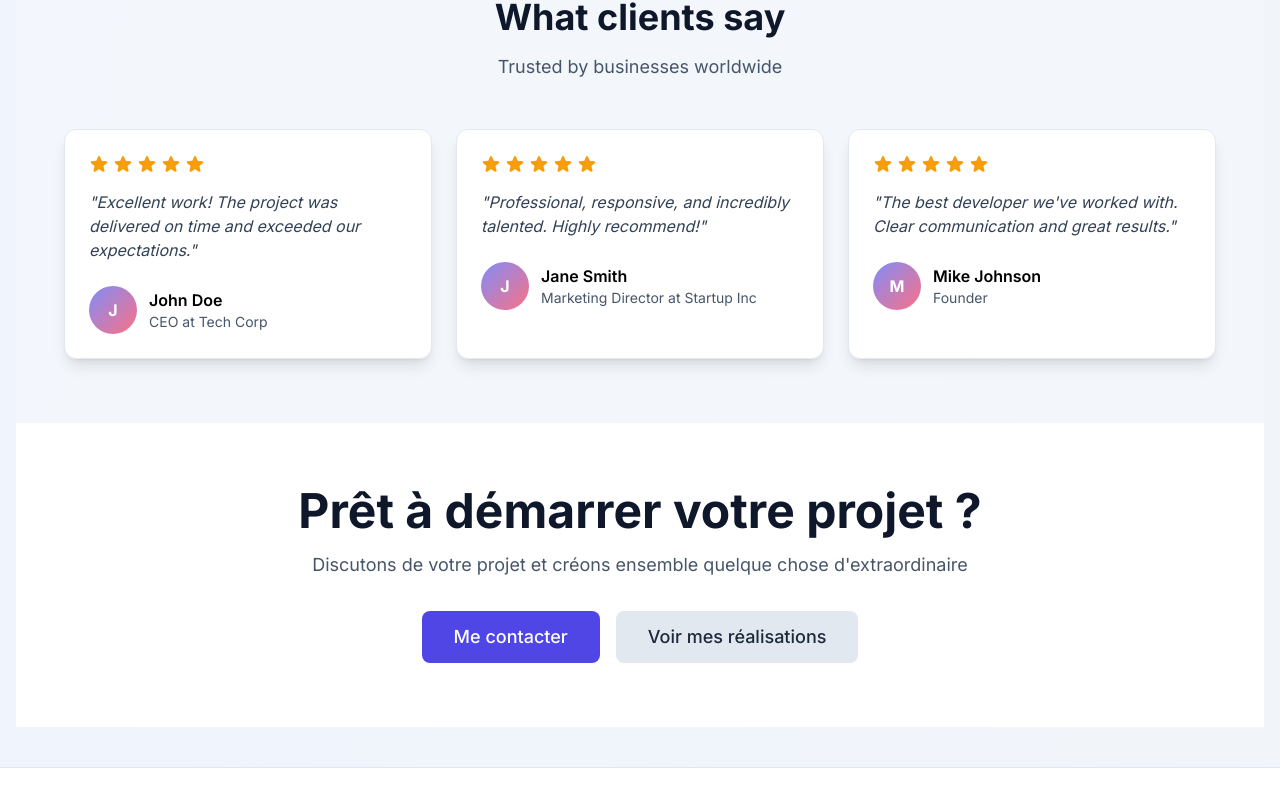
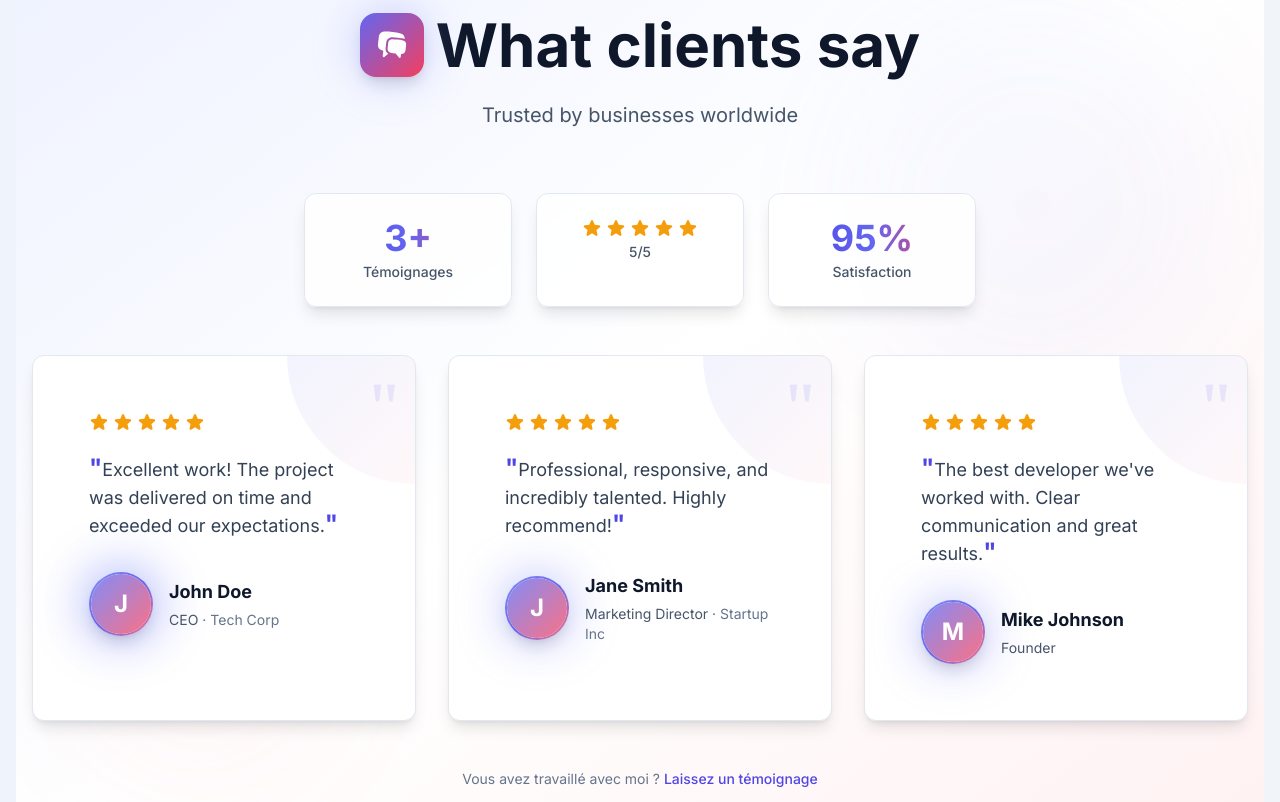
Before and after one commit to azerty-78/Ben-Djibril, a React (Vite) app: page / in a window 1280 px wide. Shown: the part 6018-6820 px from the top of the page. Built offline with nearby package versions, Linux system fonts and the light colour scheme; no server answers.

Commit message:
feat: revamp TestimonialsSection and TestimonialCard with enhanced layout, new statistics display, improved animations, and a call-to-action for better user engagement

```diff
--- a/src/components/sections/TestimonialsSection.tsx
+++ b/src/components/sections/TestimonialsSection.tsx
@@ -2,25 +2,106 @@ import { useTranslation } from 'react-i18next'
 import TestimonialCard from '../ui/TestimonialCard'
 import { motion } from 'framer-motion'
 import { mockTestimonials } from '../../data/mockData'
+import { ChatBubbleLeftRightIcon, StarIcon } from '@heroicons/react/24/solid'
 
 function TestimonialsSection() {
   const { t } = useTranslation()
 
+  const stats = {
+    total: mockTestimonials.length,
+    averageRating: 5,
+    satisfaction: 95
+  }
+
   return (
-    <section className="py-16 bg-secondary-50/50 dark:bg-secondary-900/30">
-      <div className="container mx-auto px-4">
+    <section className="py-16 md:py-20 bg-gradient-to-br from-primary-50 via-white to-accent-50 dark:from-secondary-900 dark:via-secondary-800 dark:to-secondary-900 relative overflow-hidden">
+      {/* Background decoration */}
+      <div className="absolute inset-0 opacity-5 dark:opacity-10">
+        <div className="absolute top-20 right-10 w-96 h-96 bg-primary-400 rounded-full blur-3xl" />
+        <div className="absolute bottom-20 left-10 w-72 h-72 bg-accent-400 rounded-full blur-3xl" />
+      </div>
+
+      <div className="container mx-auto px-4 relative">
+        {/* Header */}
         <motion.div
           initial={{ opacity: 0, y: 20 }}
           whileInView={{ opacity: 1, y: 0 }}
           viewport={{ once: true }}
           transition={{ duration: 0.6 }}
-          className="text-center mb-12"
+          className="text-center mb-12 md:mb-16"
         >
-          <h2 className="text-4xl font-bold mb-4 text-secondary-900 dark:text-white">{t('testimonials.title')}</h2>
-          <p className="text-lg text-secondary-600 dark:text-secondary-300">{t('testimonials.subtitle')}</p>
+          <motion.div
+            initial={{ scale: 0 }}
+            whileInView={{ scale: 1 }}
+            viewport={{ once: true }}
+            transition={{ duration: 0.5, type: "spring", stiffness: 200 }}
+            className="flex items-center justify-center gap-3 mb-6"
+          >
+            <div className="relative">
+              <div className="absolute inset-0 bg-primary-400 rounded-full blur-xl opacity-50" />
+              <div className="relative w-16 h-16 bg-gradient-to-br from-primary-500 to-accent-500 rounded-2xl flex items-center justify-center shadow-lg">
+                <motion.div
+                  animate={{ rotate: [0, 10, -10, 0] }}
+                  transition={{ duration: 4, repeat: Infinity, repeatDelay: 2 }}
+                >
+                  <ChatBubbleLeftRightIcon className="w-8 h-8 text-white" />
+                </motion.div>
+              </div>
+            </div>
+            <h2 className="text-4xl md:text-5xl lg:text-6xl font-bold text-secondary-900 dark:text-white">
+              {t('testimonials.title')}
+            </h2>
+          </motion.div>
+          <p className="text-lg md:text-xl text-secondary-600 dark:text-secondary-300 max-w-2xl mx-auto">
+            {t('testimonials.subtitle')}
+          </p>
         </motion.div>
 
-        <div className="grid md:grid-cols-3 gap-6 max-w-6xl mx-auto">
+        {/* Stats Cards */}
+        <motion.div
+          initial={{ opacity: 0, y: 20 }}
+          whileInView={{ opacity: 1, y: 0 }}
+          viewport={{ once: true }}
+          transition={{ duration: 0.6, delay: 0.2 }}
+          className="grid grid-cols-3 gap-4 md:gap-6 max-w-2xl mx-auto mb-12"
+        >
+          <motion.div
+            whileHover={{ scale: 1.05, y: -5 }}
+            className="card text-center p-4 md:p-6 bg-white/80 dark:bg-secondary-800/80 backdrop-blur-sm border border-secondary-200 dark:border-secondary-700"
+          >
+            <div className="text-3xl md:text-4xl font-bold gradient-text mb-1">{stats.total}+</div>
+            <div className="text-xs md:text-sm text-secondary-600 dark:text-secondary-400 font-medium">
+              Témoignages
+            </div>
+          </motion.div>
+
+          <motion.div
+            whileHover={{ scale: 1.05, y: -5 }}
+            className="card text-center p-4 md:p-6 bg-white/80 dark:bg-secondary-800/80 backdrop-blur-sm border border-secondary-200 dark:border-secondary-700"
+          >
+            <div className="flex items-center justify-center gap-1 mb-1">
+              {[...Array(5)].map((_, i) => (
+                <StarIcon key={i} className="w-5 h-5 text-warning-500" />
+              ))}
+            </div>
+            <div className="text-xs md:text-sm text-secondary-600 dark:text-secondary-400 font-medium">
+              {stats.averageRating}/5
+            </div>
+          </motion.div>
+
+          <motion.div
+            whileHover={{ scale: 1.05, y: -5 }}
+            className="card text-center p-4 md:p-6 bg-white/80 dark:bg-secondary-800/80 backdrop-blur-sm border border-secondary-200 dark:border-secondary-700"
+          >
+            <div className="text-3xl md:text-4xl font-bold gradient-text mb-1">{stats.satisfaction}%</div>
+            <div className="text-xs md:text-sm text-secondary-600 dark:text-secondary-400 font-medium">
+              Satisfaction
+            </div>
+          </motion.div>
+        </motion.div>
+
+        {/* Testimonials Grid */}
+        <div className="grid md:grid-cols-2 lg:grid-cols-3 gap-6 lg:gap-8 max-w-7xl mx-auto">
           {mockTestimonials.map((testimonial, index) => (
             <TestimonialCard
               key={index}
@@ -29,9 +110,23 @@ function TestimonialsSection() {
               company={testimonial.company}
               content={testimonial.content}
               rating={testimonial.rating}
+              index={index}
             />
           ))}
         </div>
+
+        {/* CTA */}
+        <motion.div
+          initial={{ opacity: 0, y: 20 }}
+          whileInView={{ opacity: 1, y: 0 }}
+          viewport={{ once: true }}
+          transition={{ duration: 0.6, delay: 0.4 }}
+          className="text-center mt-12"
+        >
+          <p className="text-sm text-secondary-500 dark:text-secondary-400">
+            Vous avez travaillé avec moi ? <span className="text-primary-600 dark:text-primary-400 font-medium cursor-pointer hover:underline">Laissez un témoignage</span>
+          </p>
+        </motion.div>
       </div>
     </section>
   )
--- a/src/components/ui/TestimonialCard.tsx
+++ b/src/components/ui/TestimonialCard.tsx
@@ -8,41 +8,144 @@ type TestimonialCardProps = {
   image?: string
   content: string
   rating: number
+  index?: number
 }
 
-function TestimonialCard({ name, role, company, image, content, rating }: TestimonialCardProps) {
+function TestimonialCard({ name, role, company, image, content, rating, index = 0 }: TestimonialCardProps) {
   return (
     <motion.div
-      initial={{ opacity: 0, y: 20 }}
+      initial={{ opacity: 0, y: 30 }}
       whileInView={{ opacity: 1, y: 0 }}
       viewport={{ once: true }}
-      transition={{ duration: 0.5 }}
-      className="card"
+      transition={{
+        duration: 0.6,
+        delay: index * 0.15,
+        type: "spring",
+        stiffness: 100
+      }}
+      whileHover={{ y: -8, scale: 1.02 }}
+      className="card relative overflow-hidden group cursor-pointer"
     >
-      <div className="flex items-center gap-1 mb-4">
-        {[...Array(5)].map((_, i) => (
-          <StarIcon
-            key={i}
-            className={`w-5 h-5 ${i < rating ? 'text-warning-500' : 'text-secondary-300 dark:text-secondary-700'}`}
-          />
-        ))}
+      {/* Gradient background on hover */}
+      <div className="absolute inset-0 opacity-0 group-hover:opacity-100 transition-opacity duration-300 bg-gradient-to-br from-primary-500/10 to-accent-500/10" />
+
+      {/* Decorative corner */}
+      <div className="absolute top-0 right-0 w-32 h-32 bg-gradient-to-br from-primary-400/20 to-accent-400/10 rounded-bl-full opacity-50" />
+
+      {/* Quote icon */}
+      <div className="absolute top-4 right-4 opacity-10 group-hover:opacity-20 transition-opacity">
+        <div className="text-6xl md:text-7xl font-serif text-primary-600 dark:text-primary-400">
+          "
+        </div>
       </div>
 
-      <p className="text-secondary-700 dark:text-secondary-300 mb-6 italic">"{content}"</p>
+      <div className="relative p-6 md:p-8">
+        {/* Rating */}
+        <motion.div
+          initial={{ scale: 0 }}
+          whileInView={{ scale: 1 }}
+          viewport={{ once: true }}
+          transition={{ delay: index * 0.15 + 0.2, type: "spring" }}
+          className="flex items-center gap-1 mb-6"
+        >
+          {[...Array(5)].map((_, i) => (
+            <motion.div
+              key={i}
+              initial={{ scale: 0, rotate: -180 }}
+              whileInView={{ scale: 1, rotate: 0 }}
+              viewport={{ once: true }}
+              transition={{
+                delay: index * 0.15 + 0.2 + i * 0.1,
+                type: "spring",
+                stiffness: 200
+              }}
+            >
+              <StarIcon
+                className={`w-5 h-5 transition-colors ${
+                  i < rating
+                    ? 'text-warning-500 fill-warning-500'
+                    : 'text-secondary-300 dark:text-secondary-700'
+                }`}
+              />
+            </motion.div>
+          ))}
+        </motion.div>
 
-      <div className="flex items-center gap-3">
-        <div className="w-12 h-12 rounded-full bg-gradient-to-br from-primary-400 to-accent-400 flex items-center justify-center text-white font-bold">
-          {image ? (
-            <img src={image} alt={name} className="w-full h-full rounded-full object-cover" />
-          ) : (
-            name.charAt(0)
-          )}
-        </div>
-        <div>
-          <div className="font-semibold">{name}</div>
-          <div className="text-sm text-secondary-600 dark:text-secondary-400">
-            {role}
-            {company && ` at ${company}`}
+        {/* Content */}
+        <motion.p
+          initial={{ opacity: 0 }}
+          whileInView={{ opacity: 1 }}
+          viewport={{ once: true }}
+          transition={{ delay: index * 0.15 + 0.3 }}
+          className="text-secondary-700 dark:text-secondary-300 mb-8 leading-relaxed text-base md:text-lg relative z-10"
+        >
+          <span className="text-primary-600 dark:text-primary-400 text-2xl font-bold leading-none">"</span>
+          {content}
+          <span className="text-primary-600 dark:text-primary-400 text-2xl font-bold leading-none">"</span>
+        </motion.p>
+
+        {/* Author */}
+        <div className="flex items-center gap-4 relative z-10">
+          <motion.div
+            initial={{ scale: 0 }}
+            whileInView={{ scale: 1 }}
+            viewport={{ once: true }}
+            transition={{ delay: index * 0.15 + 0.4, type: "spring" }}
+            className="relative flex-shrink-0"
+          >
+            <div className="w-14 h-14 md:w-16 md:h-16 rounded-full bg-gradient-to-br from-primary-400 via-primary-500 to-accent-400 p-0.5 shadow-lg">
+              <div className="w-full h-full rounded-full bg-white dark:bg-secondary-800 flex items-center justify-center">
+                {image ? (
+                  <img
+                    src={image}
+                    alt={name}
+                    className="w-full h-full rounded-full object-cover"
+                  />
+                ) : (
+                  <div className="w-full h-full rounded-full bg-gradient-to-br from-primary-400 to-accent-400 flex items-center justify-center text-white text-xl md:text-2xl font-bold">
+                    {name.charAt(0).toUpperCase()}
+                  </div>
+                )}
+              </div>
+            </div>
+            <motion.div
+              animate={{
+                scale: [1, 1.1, 1],
+                opacity: [0.5, 0.8, 0.5]
+              }}
+              transition={{
+                duration: 2,
+                repeat: Infinity,
+                delay: index * 0.5
+              }}
+              className="absolute inset-0 rounded-full bg-primary-400 blur-xl -z-10"
+            />
+          </motion.div>
+
+          <div className="flex-1 min-w-0">
+            <motion.h4
+              initial={{ opacity: 0, x: -10 }}
+              whileInView={{ opacity: 1, x: 0 }}
+              viewport={{ once: true }}
+              transition={{ delay: index * 0.15 + 0.5 }}
+              className="font-bold text-lg text-secondary-900 dark:text-white mb-1"
+            >
+              {name}
+            </motion.h4>
+            <motion.p
+              initial={{ opacity: 0, x: -10 }}
+              whileInView={{ opacity: 1, x: 0 }}
+              viewport={{ once: true }}
+              transition={{ delay: index * 0.15 + 0.6 }}
+              className="text-sm text-secondary-600 dark:text-secondary-400"
+            >
+              {role}
+              {company && (
+                <span className="text-secondary-500 dark:text-secondary-500">
+                  {' '}· {company}
+                </span>
+              )}
+            </motion.p>
           </div>
         </div>
       </div>
```
